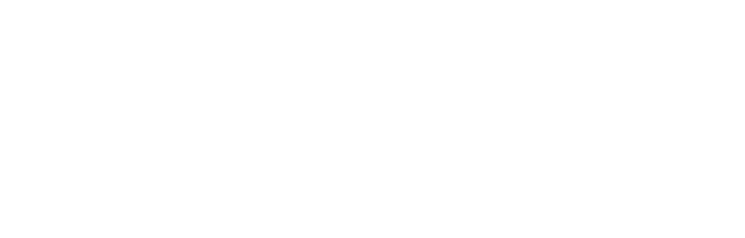
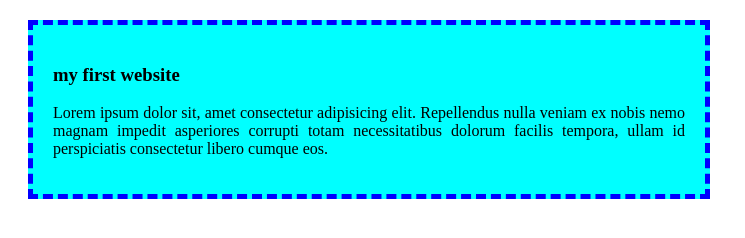
Before and after one commit to Israt-Jahan-Sujana/my-simple-website, a plain HTML site: page index.html in a window 1280 px wide. Shown: the whole page, without its empty margins (0-745 px from the left). Drawn offline with Linux system fonts and the light colour scheme.

Commit message:
added the first blog

```diff
--- a/index.html
+++ b/index.html
@@ -4,8 +4,12 @@
     <meta charset="UTF-8">
     <meta name="viewport" content="width=device-width, initial-scale=1.0">
     <title>My Simple Website</title>
+    <link rel="stylesheet" href="styles/blog.css">
 </head>
 <body>
-
+    <div>
+        <h3>my first website</h3>
+        <p>Lorem ipsum dolor sit, amet consectetur adipisicing elit. Repellendus nulla veniam ex nobis nemo magnam impedit asperiores corrupti totam necessitatibus dolorum facilis tempora, ullam id perspiciatis consectetur libero cumque eos.</p>
+    </div>
 </body>
 </html>
--- /dev/null
+++ b/styles/blog.css
@@ -0,0 +1,10 @@
+div{
+    background-color: cyan;
+    width: 50%;
+    border: 5px;
+    border-color: blue;
+    margin: 20px;
+    border-style: dashed;
+    padding: 20px;
+    text-align: justify;
+}
```
